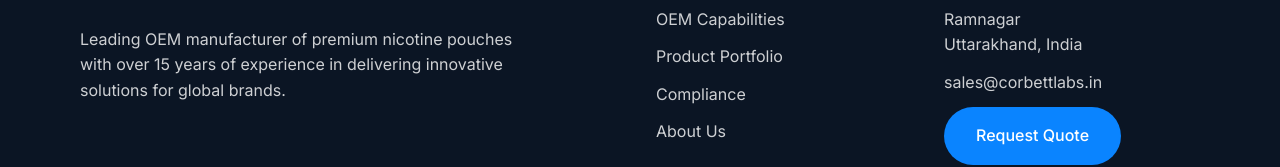
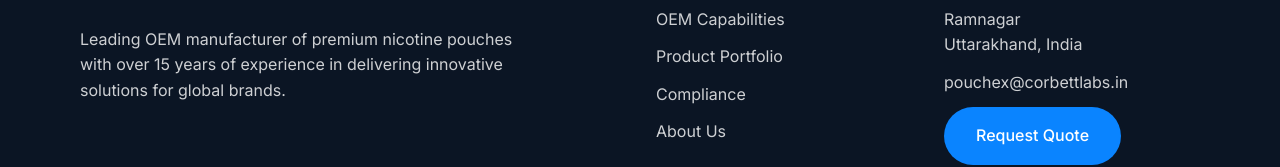
Before and after one commit to FOGowais/Corbett-Labs, a React (Vite) app: page / in a window 1280 px wide. Shown: the part 6676-6843 px from the top of the page. Built offline with nearby package versions, Linux system fonts and the light colour scheme.

Commit message:
Change mail to pouchex form sales

```diff
--- a/src/components/ContactModal.tsx
+++ b/src/components/ContactModal.tsx
@@ -101,7 +101,7 @@ const ContactModal: React.FC<ContactModalProps> = ({
         throw new Error('Bad response');
       }
     } catch (err) {
-      setFormMessage({ type: 'error', text: 'We couldn’t send your request. Please try again later or email sales@corbettlabs.in.' });
+      setFormMessage({ type: 'error', text: 'We couldn’t send your request. Please try again later or email pouchex@corbettlabs.in.' });
     } finally {
       setIsSubmitting(false);
     }
@@ -240,7 +240,7 @@ const ContactModal: React.FC<ContactModalProps> = ({
                 </div>
                 <div>
                   <h4 className="font-medium text-deep-navy">Sales Team</h4>
-                  <p className="text-cool-grey">sales@corbettlabs.in</p>
+                  <p className="text-cool-grey">pouchex@corbettlabs.in</p>
                 </div>
 
               </div>
--- a/src/components/Footer.tsx
+++ b/src/components/Footer.tsx
@@ -62,7 +62,7 @@ const Footer = ({ onContactClick }: { onContactClick: () => void }) => {
             <h3 className="font-bold text-lg mb-4">Get in Touch</h3>
             <div className="space-y-3 text-white/80">
               <p>Ramnagar<br />Uttarakhand, India</p>
-              <p>sales@corbettlabs.in</p>
+              <p>pouchex@corbettlabs.in</p>
               <button
                 onClick={onContactClick}
                 className="btn-primary mt-4"
```
